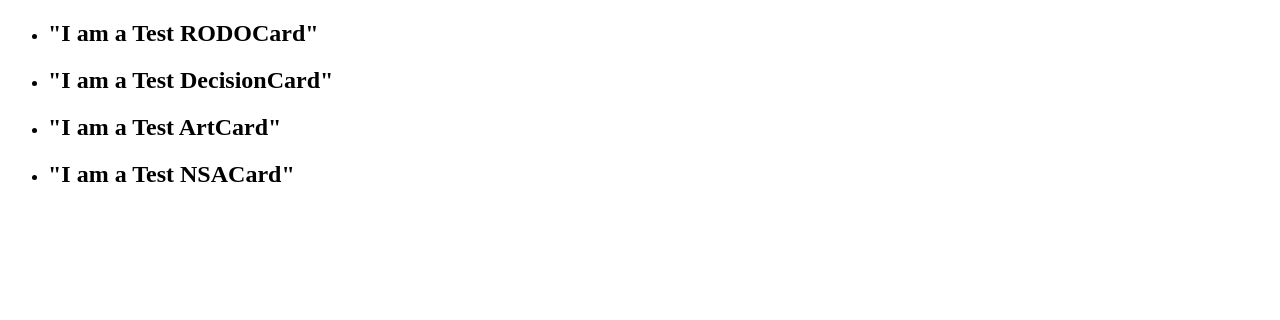
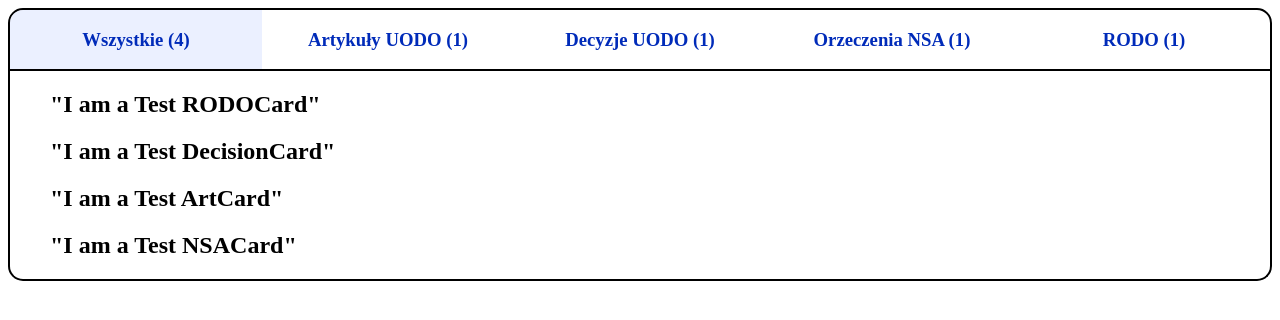
Before and after one commit to krysx7003/neuro_poc, a React (Vite) app in the folder front-end/: page / in a window 1280 px wide. Shown: the top 320 px of the page. Built offline with nearby package versions, Linux system fonts and the light colour scheme.

Commit message:
Basic funcionality

```diff
--- a/front-end/src/App.tsx
+++ b/front-end/src/App.tsx
@@ -10,7 +10,7 @@ function App() {
     ];
     return (
         <>
-            <DocumentList docs={docs} />
+            <DocumentList full_docs={docs} />
         </>
     );
 }
--- /dev/null
+++ b/front-end/src/components/DocumentList.css
@@ -0,0 +1,34 @@
+.row {
+  display: flex;
+  color: #002BB9;
+  border: 2px solid black;
+  border-radius: 15px 15px 0px 0px;
+  margin-bottom: 0;
+  justify-content: space-between;  /* Distributes evenly across full width */
+  gap: 0;
+}
+.row-item {
+  flex: 1;
+  padding-right: 15px;
+  padding-left: 15px;
+  text-align: center;
+}
+.row-item:first-child {
+  border-top-left-radius: 13px;
+}
+
+.row-item:last-child {
+  border-top-right-radius: 13px;
+}
+.active {
+    background-color: #dee6ff99;
+}
+.document-display {
+  margin-top: 0;
+  padding-top: 0;
+  list-style: none;
+  border: 2px solid black;
+  border-top: none;
+  border-radius: 0px 0px 15px 15px;
+  overflow: hidden;
+}
--- a/front-end/src/components/DocumentList.tsx
+++ b/front-end/src/components/DocumentList.tsx
@@ -4,27 +4,83 @@ import ArtLayout from "./layouts/ArtLayout";
 import DecisionLayout from "./layouts/DecisionLayout";
 import NSALayout from "./layouts/NSALayout";
 import RODOLayout from "./layouts/RODOLayout";
+import "./DocumentList.css";
+import { useState } from "react";
 
 interface DocumentListProps {
-    docs: Document[];
+    full_docs: Document[];
 }
 interface ItemProps {
     doc: Document;
 }
 
-const DocumentMap: Record<DocumentType, React.ComponentType<ItemProps>> = {
+const DocumentLayoutMap: Record<
+    DocumentType,
+    React.ComponentType<ItemProps>
+> = {
     article: ArtLayout,
     decision: DecisionLayout,
     rodo: RODOLayout,
     nsa: NSALayout,
 };
 
-function DocumentList({ docs }: DocumentListProps) {
+function DocumentList({ full_docs }: DocumentListProps) {
+    const [selectedIndex, setSelectedIndex] = useState(0);
+    const [hoveredIndex, setHoveredIndex] = useState(-1);
+
+    const decisions: Document[] = full_docs.filter(
+        (doc) => doc.type === "decision",
+    );
+    const articles: Document[] = full_docs.filter(
+        (doc) => doc.type === "article",
+    );
+    const nsa_docs: Document[] = full_docs.filter((doc) => doc.type === "nsa");
+    const rodo_docs: Document[] = full_docs.filter(
+        (doc) => doc.type === "rodo",
+    );
+
+    const headers: string[] = [
+        `Wszystkie (${full_docs.length})`,
+        `Artykuły UODO (${articles.length})`,
+        `Decyzje UODO (${decisions.length})`,
+        `Orzeczenia NSA (${nsa_docs.length})`,
+        `RODO (${rodo_docs.length})`,
+    ];
+
+    const docs: Record<number, Document[]> = {
+        0: full_docs,
+        1: articles,
+        2: decisions,
+        3: nsa_docs,
+        4: rodo_docs,
+    };
+
+    const getDocs = (index: number): Document[] => {
+        return docs[index] ?? full_docs;
+    };
     return (
         <>
-            <ul>
-                {docs.map((doc) => {
-                    const LayoutComponent = DocumentMap[doc.type];
+            <div className="row">
+                {headers.map((item, index) => (
+                    <div
+                        className={
+                            selectedIndex === index || hoveredIndex === index
+                                ? "row-item active"
+                                : "row-item"
+                        }
+                        onClick={() => {
+                            setSelectedIndex(index);
+                        }}
+                        onMouseEnter={() => setHoveredIndex(index)}
+                        onMouseLeave={() => setHoveredIndex(-1)}
+                    >
+                        <h3>{item}</h3>
+                    </div>
+                ))}
+            </div>
+            <ul className="document-display">
+                {getDocs(selectedIndex).map((doc) => {
+                    const LayoutComponent = DocumentLayoutMap[doc.type];
                     return (
                         <li>
                             <Card key={doc.name}>
```
